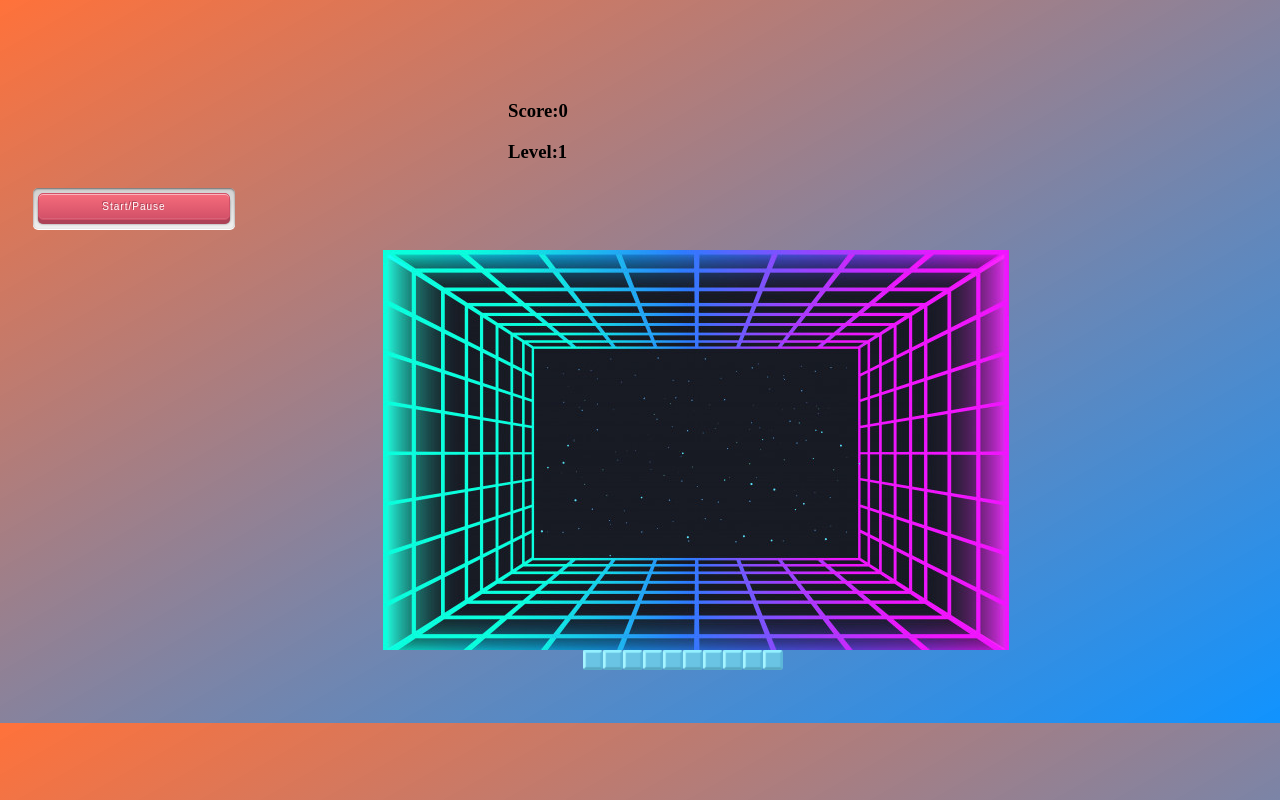
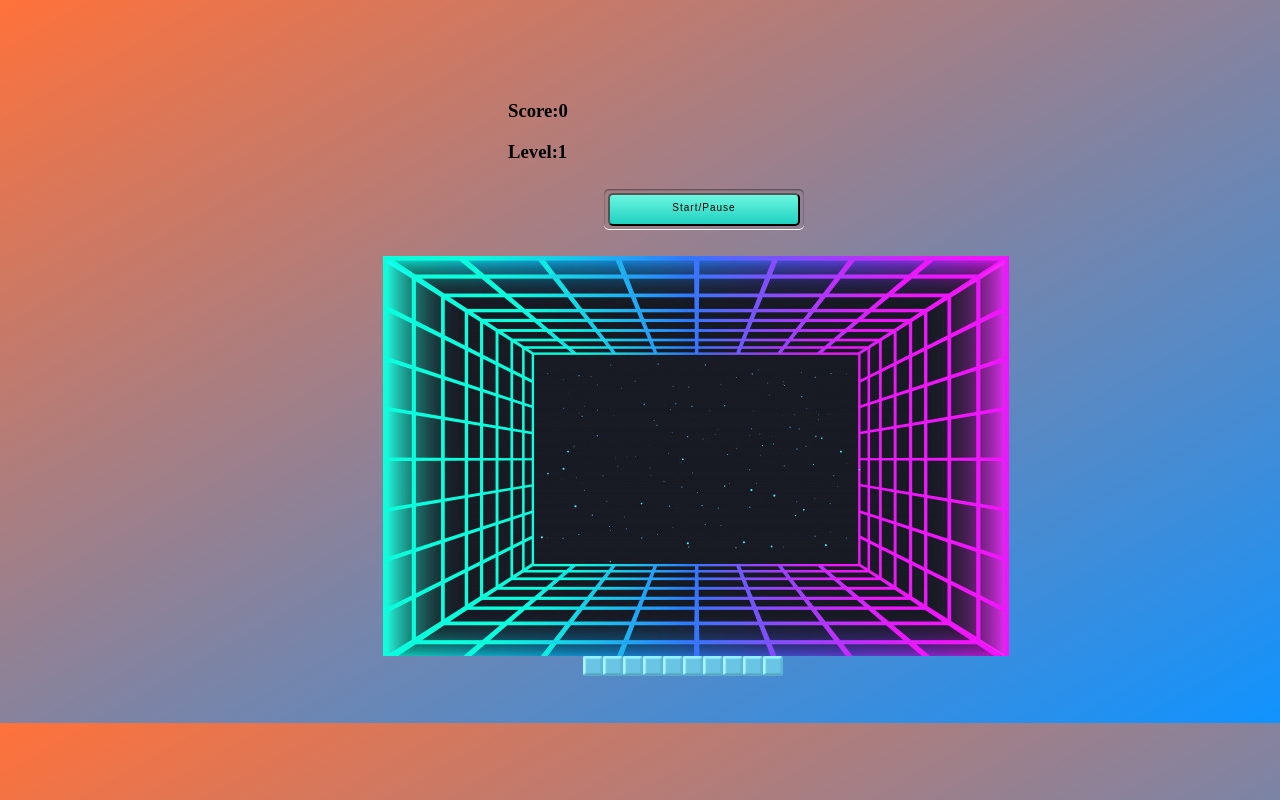
Before and after one commit to Hubbsy/tetris, a website: page public/index.html in a window 1280 px wide. Drawn offline with Linux system fonts and the light colour scheme.

Commit message:
added new cursor image ti match styling

```diff
--- a/public/style.css
+++ b/public/style.css
@@ -1,6 +1,10 @@
 body {
   background-image: linear-gradient(to bottom right, rgba(255, 72, 0, 0.774), rgba(0, 140, 255, 0.938));;
   height: 615px;
+}
+
+html {
+  cursor: url("./assets/vaporwave-png-5.png"), auto;
 }
 
 
@@ -53,34 +57,36 @@ body {
 }
 
 .start-button {
-  margin-left: 500px;
-  margin-bottom: 10px;
+  /* margin-left: 500px;
+  margin-bottom: 10px; */
   /* margin-top: 150px; */
   position: relative;
   text-align: center;
-  color: #fff;
+  color: black;
   letter-spacing: 1px;
   text-decoration: none;
   line-height: 23px;
   font-size: 10px;
   display: block;
   margin: 30px;
-  text-shadow: -1px -1px 0 #a84155;
-  background: #d25068;
-  border: 1px solid #d25068;
+  background: #3fcea3;
   width: 12rem;
-  background-image: linear-gradient(to bottom, #f66c7b, #d25068);
+  background-image: linear-gradient(to bottom, #6cf6df, #1fd1c2);
   border-radius: 5px;
-  box-shadow: 0 1px 0 rgba(255, 255, 255, 0.5) inset,
-    0 -1px 0 rgba(255, 255, 255, 0.1) inset, 0 4px 0 #ad4257,
-    0 4px 2px rgba(0, 0, 0, 0.5);
+  padding-bottom: 5px;
+  margin-left: 600px;
+  /* box-shadow: 0 1px 0 rgba(255, 255, 255, 0.5) inset,
+    0 -1px 0 rgba(255, 255, 255, 0.1) inset, 0 4px 0 #42ada8,
+    0 4px 2px rgba(0, 0, 0, 0.5); */
 
 }
 
 
+
+
 .start-button:before {
-  background: #f0f0f0;
-  background-image: linear-gradient(#d0d0d0, #f0f0f0);
+  /* background: #f0f0f0; */
+  /* background-image: linear-gradient(#d0d0d0, #f0f0f0); */
   border-radius: 5px;
   box-shadow: 0 1px 2px rgba(0, 0, 0, 0.5) inset, 0 1px 0 #fff;
   position: absolute;
@@ -88,7 +94,7 @@ body {
   left: -6px;
   right: -6px;
   top: -6px;
-  bottom: -10px;
+  bottom: -5px;
   z-index: -1;
 }
 
@@ -115,6 +121,7 @@ body {
   margin-top: 100px;
   display: flex;
   flex-wrap: wrap;
+  cursor: url("./assets/vaporwave-png-5.png"), auto;
 }
 
 .tally2 {
@@ -133,8 +140,6 @@ body {
   background-image: url("./assets/navy_block.png");
 }
 
-/* .vapor {
-  background-image:url("./assets/maxresdefault.jpg");
-  height: 200px;
-  width: auto;
-} */
+.module {
+  cursor: url("./assets/vapeSunny.jpg"), auto;
+}
```
Also changed, not shown: public/assets/vapeSunny2.jpg (added), public/assets/vaporwave-png-5.png (added).
